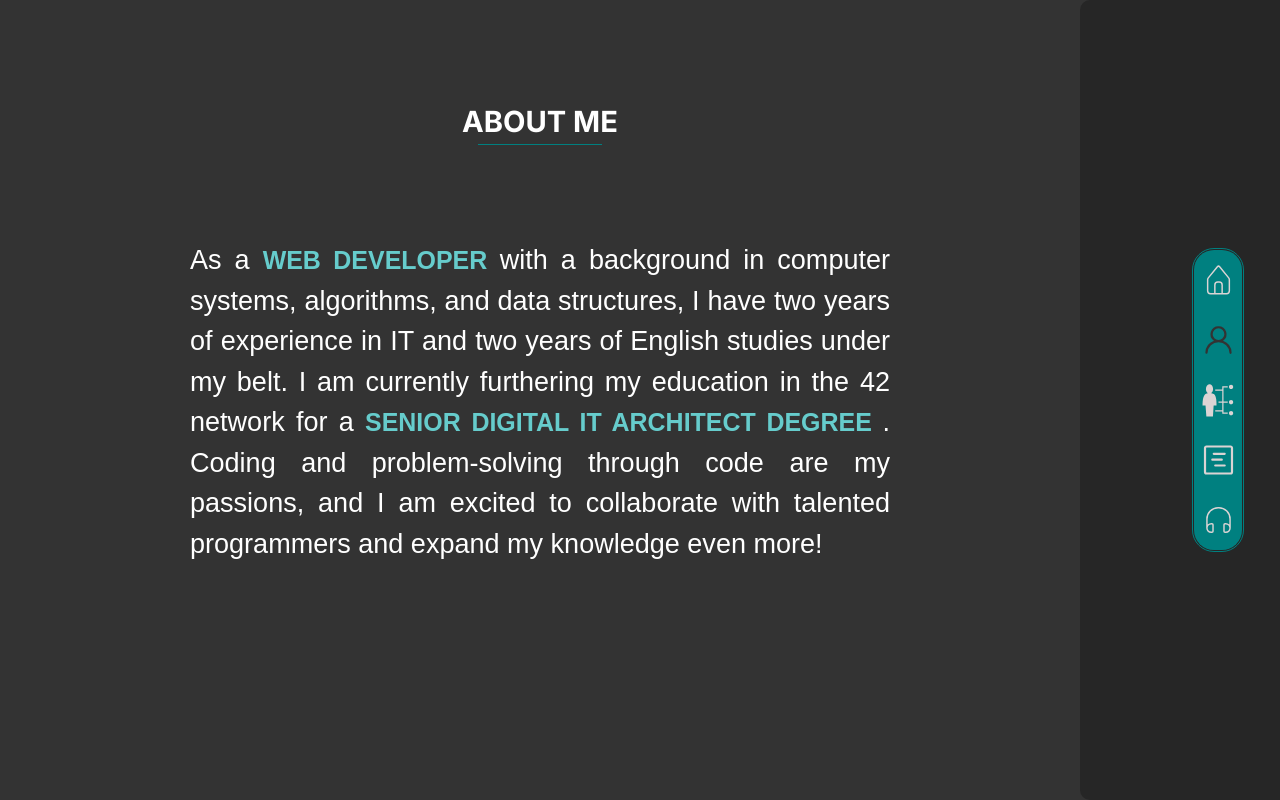
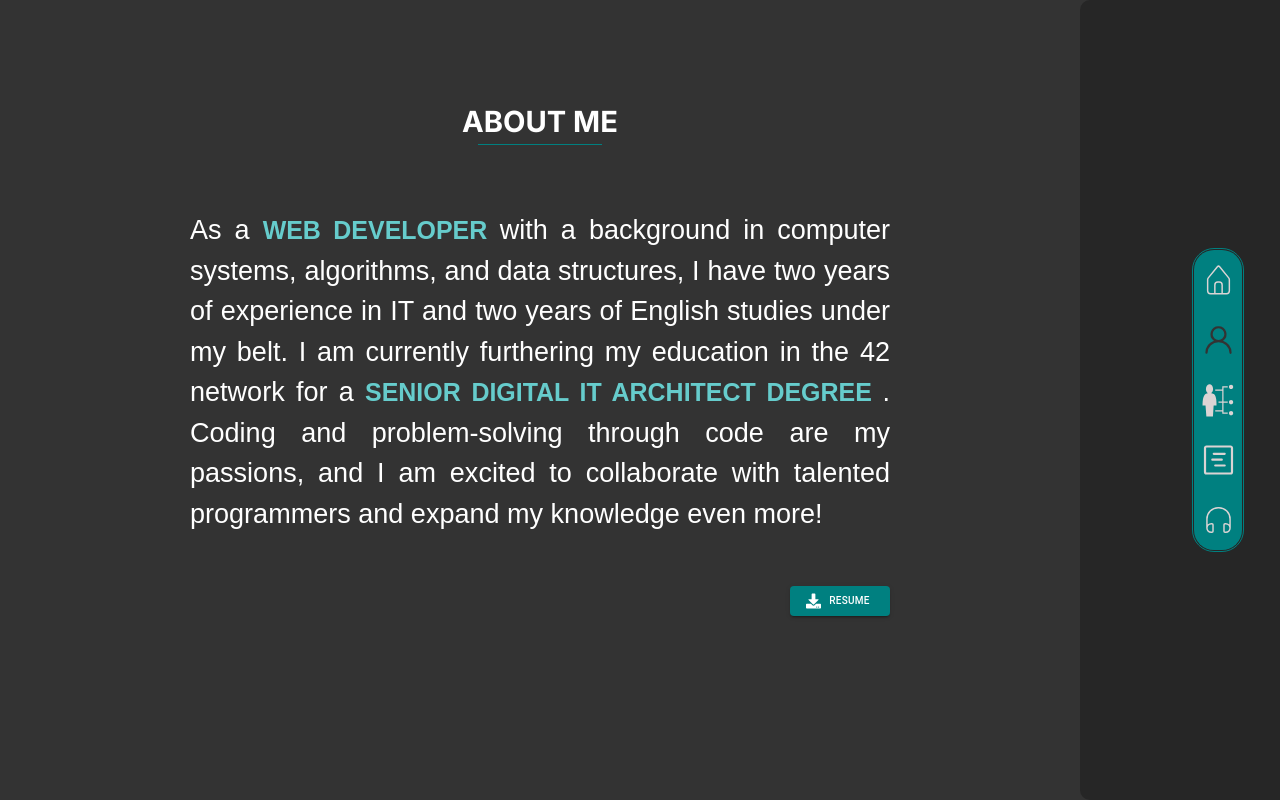
Before and after one commit to ysahih/Portfolio, a Next.js app: page / in a window 1280 px wide. Both pictures are taken after a click on the link 1218 px from the left and 340 px from the top of the page. Built offline with nearby package versions, Linux system fonts and the light colour scheme; a web font is replaced by a local one.

Commit message:
add: toast to the resume

```diff
--- a/app/Components/About.tsx
+++ b/app/Components/About.tsx
@@ -1,4 +1,7 @@
+import { Button } from "@mui/material";
 import Image from "next/image";
+import toast from "react-hot-toast";
+import { FaDownload } from "react-icons/fa";
 
 const About = ()=> {
     return(
@@ -22,13 +25,27 @@ const About = ()=> {
               />
           </div>
 
+          <div className="welcome">
             <div className="aboutme">
               {/* <p>I'm a <span> WEB DEVELOPER </span> with a background in computer systems, algorithms, and data structures. My two years of experience in IT, along with two years of English studies, have given me a solid foundation for web development and creating complex solutions. Recently, I joined the 42 network for a <span> SENIOR DIGITAL IT ARCHITECT DEGREE </span>. I love coding and solving problems through code, and I'm thrilled to work with other fantastic programmers and learn a ton more!</p> */}
               <p>As a <span> WEB DEVELOPER </span> with a background in computer systems, algorithms, and data structures, I have two years of experience in IT and two years of English studies under my belt. I am currently furthering my education in the 42 network for a <span> SENIOR DIGITAL IT ARCHITECT DEGREE </span>. Coding and problem-solving through code are my passions, and I am excited to collaborate with talented programmers and expand my knowledge even more!</p>
             </div>
 
+            <div className="linkedIn">
+                  <Button
+                      onClick={()=>{toast.error("resume not found")}}
+                      variant="contained"
+                      tabIndex={-1}
+                      startIcon={<FaDownload style={{width:'15px'}}/>}
+                      style={{ backgroundColor: '#008080', width: '100px' , height:'30px', fontSize: '10px'}}
+                      >
+                      resume
+                  </Button>
+
+            </div>
           </div>
           </div>
+        </div>
 
       </div>
     );
--- a/app/Components/Contact.tsx
+++ b/app/Components/Contact.tsx
@@ -65,17 +65,7 @@ const Contact = ()=>{
                 </div>
 
             </div>
-            <div className="resume">
-                        <Button
-                          variant="contained"
-                          tabIndex={-1}
-                          startIcon={< IoCloudDownloadOutline style={{width:'15px'}}/>}
-                          style={{ backgroundColor: '#008080', width: '90px' , height:'30px', fontSize: '10px'}}
-                        >
-                          resume
-                        </Button>
 
-                    </div>
             {/* <div className="footer">
                     <div className="line"></div>
                     <p>uc3f  -  2024</p>
--- a/app/Components/Home.tsx
+++ b/app/Components/Home.tsx
@@ -1,6 +1,6 @@
 import { Button } from "@mui/material";
-import { IoSendSharp } from "react-icons/io5";
-import { VscGithubAlt } from "react-icons/vsc";
+import { FaLinkedin } from "react-icons/fa";
+
 
 const Home = ()=> {
     return(
@@ -20,13 +20,13 @@ const Home = ()=> {
             <p className="fourthline">I work on building websites. I'm a <span> SOFTWARE ENGINEER </span> who specializes in front-end web design and development. I know my way around multiple programming languages and I'm all about writing efficient code. I've got a knack for problem-solving and I love working with teams on projects.</p>
           </div>
 
-          <div className="githubutton">
-            <a href="https://github.com/ysahih" target="_blank">
+          <div className="linkedIn">
+            <a href="https://www.linkedin.com/in/youssef-sahih/" target="_blank">
               <Button variant="contained"
                 className='sendButton'
-                startIcon={<VscGithubAlt/>}
-                style={{ backgroundColor: '#008080', width: '90px' , height:'30px', fontSize: '12px', fontFamily: 'Montserrat Alternates', textTransform: 'lowercase'}}
-                >Github
+                startIcon={<FaLinkedin/>}
+                style={{ backgroundColor: '#008080', width: '100px' , height:'30px', fontSize: '12px', fontFamily: 'Montserrat Alternates', textTransform: 'lowercase'}}
+                >LinkedIn
               </Button> </a>
           </div>
         </div>
--- a/app/Components/Navbar.tsx
+++ b/app/Components/Navbar.tsx
@@ -15,6 +15,10 @@ const NavBar = () =>{
     return (
       <>
       <div className="navContainer">
+
+
+
+          {/* <div className="navholder"> */}
           <div></div>
           <ul className="navbar">
             <li><a className={`section flex ${render?.render === 'home' ? 'hover' : ''}`} onClick={()=>{render?.setRender('home')}} >
@@ -38,6 +42,7 @@ const NavBar = () =>{
             </li>
           </ul>
           </div>
+      {/* </div> */}
       </>
     );
   }
--- a/app/globals.css
+++ b/app/globals.css
@@ -23,6 +23,13 @@
 }
 
 
+.navholder{
+  /* height: 50px; */
+  background-color: red;
+  /* width: 200px; */
+}
+
+
 .navbar{
   display: flex;
   background-color: var(--sections);
@@ -39,7 +46,6 @@
   position: fixed;
   bottom: 0;
   z-index: 3;
-
   background-color: var(--background);
   width: 100%;
 }
@@ -47,12 +53,13 @@
 
 
 .Picon{
-  width: 35px;
+  width: 30px;
   height: 40px;
   transition: width 1s;
 }
 
 .section{
+  cursor: pointer;
   flex-direction: column;
   width: 60px;
   align-items: center;
@@ -62,14 +69,17 @@
 .section span{
   display: none;
   position: absolute;
-  animation: slideUp 1s forwards;
+  animation: slideIUp 1s forwards;
 }
-@keyframes slideUp {
-  from {
-    bottom: 0;
+
+@keyframes slideIUp {
+  0% {
+    opacity: 0;
+    transform: translateY(100%);
   }
-  to {
-    bottom: 100%;
+  100% {
+    opacity: 1;
+    transform: translateY(40%);
   }
 }
 
@@ -140,7 +150,7 @@
     min-width: 300px;
     display: grid;
     grid-template-rows: 1fr 1fr 5fr 1fr;
-    min-height: 500px;
+    min-height: 450px;
     max-height: 650px;
     border-radius: 35px;
     width: 60vw;
@@ -152,23 +162,12 @@
     gap: 5px;
     animation: slideUp 1s forwards;
   }
-  @keyframes slideUp {
-    0% {
-      opacity: 0;
-      transform: translateY(10%);
-    }
-    100% {
-      opacity: 1;
-      transform: translateY(0);
-    }
-  }
 
   .connecHead{
     display: flex;
     align-items: center;
     justify-content: center;
-    position: relative;
-
+    height: 40px;
   }
 
 .connecHead h2{
@@ -234,16 +233,6 @@
 
       .sideIcons{
         width: 90%;
-        margin: 0 auto;
-        display: flex;
-        flex-direction: column;
-        align-items: center;
-      }
-
-      .resume{
-        display: flex;
-        justify-content: center;
-        align-items: center;
       }
       .resumeContainer p{
         font-size: 10px;
@@ -303,18 +292,12 @@
   justify-content: center;
   align-items: center;
   width: 80%;
-  height: 70%;
   min-height: 210px;
 
 }
 
 .contact-form {
-  display: grid;
-  align-items: center;
-  grid-template-rows: 1fr 1fr 2fr 1fr;
   font-size: 12px;
-  height: 90%;
-  margin: 0 auto;
 }
 
 label {
@@ -337,6 +320,7 @@ textarea {
   display: flex;
   justify-content: center;
   align-items: center;
+  padding: 20px;
 
 }
 
@@ -380,21 +364,19 @@ textarea {
   color: white;
 }
 
-.githubutton{
+.linkedIn, .resume{
   padding-top : 30px;
-    align-self: end;
-    margin-top: 10px;
-
+  align-self: end;
 }
 
-.githubutton , .skilltype h3{
+.linkedIn , .skilltype h3{
   animation: slideLeft 1s forwards;
 }
 
 
 @keyframes slideLeft {
   0% {
-    transform: translateX(8vw);
+    transform: translateX(3vw);
   }
   100% {
     transform: translateX(0);
@@ -439,6 +421,7 @@ textarea {
 .about{
   color : white;
   padding: 20px;
+  min-width: 300px;
   height: 100vh;
   width: calc(100vw - 200px);
 
@@ -496,7 +479,7 @@ textarea {
 }
 
 .ysahih{
-  border-radius: 10px;
+  border-radius: 4px;
   opacity: .5;
   border: #008080 2px solid;
 }
@@ -669,7 +652,6 @@ textarea {
   width: 100vw;
   background-color: #262626;
   font-family: "Asap Condensed", sans-serif;
-  /* background-color: red; */
 }
 
 .foot p{
@@ -682,7 +664,6 @@ textarea {
 .footer .paragraph{
   opacity: .8;
   font-size: 20px;
-  /* max-height: 100px; */
 }
 
 
@@ -733,6 +714,10 @@ textarea {
   .section:hover span {
     display: none;
   }
+  .Picon{
+    width: 35px;
+  }
+
   .section:hover .Picon{
     filter: none;
     width: 35px;
@@ -831,6 +816,6 @@ textarea {
 
 @media (max-width: 300px) and (max-height: 800px) {
 .about{
-    margin-bottom: 200px;
+    /* margin-bottom: 200px; */
   }
 }
```
Lines whose indentation alone changed are shown as unchanged.
